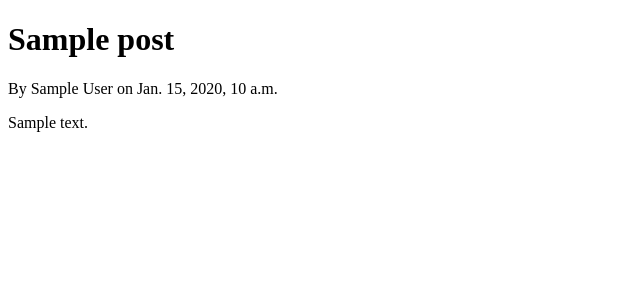
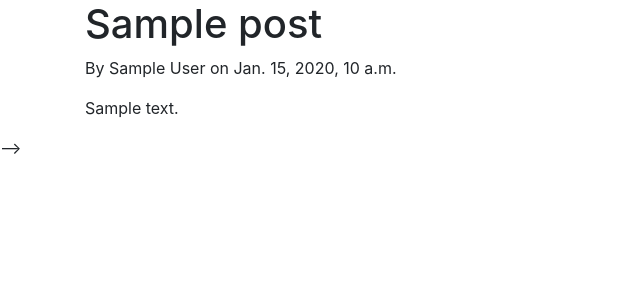
Before and after one commit to AokoMercyline/Awwards, a Django app: template awwa/templates/index.html in a window 1280 px wide. Shown: the top 300 px of the page, without its empty margins (0-640 px from the left). Run offline with Django 3.2, Linux system fonts and the light colour scheme; the template is opened without the code that fills it: most values are stand-ins (such as "Sample title", 1, 10 or a date in 2020).

Commit message:
linked bootsrap for styling page

```diff
--- a/awwa/templates/awwa/base.html
+++ b/awwa/templates/awwa/base.html
@@ -1,6 +1,13 @@
 <!DOCTYPE html>
 <html lang="en">
 <head>
+    <!-- Required meta tags -->
+    <meta charset="utf-8">
+    <meta name="viewport" content="width=device-width, initial-scale=1, shrink-to-fit=no">
+
+    <!-- Bootstrap CSS -->
+    <link rel="stylesheet" href="https://cdn.jsdelivr.net/npm/bootstrap@4.5.3/dist/css/bootstrap.min.css" integrity="sha384-TX8t27EcRE3e/ihU7zmQxVncDAy5uIKz4rEkgIXeMed4M0jlfIDPvg6uqKI2xXr2" crossorigin="anonymous">
+
    {% if title %}
     <title>Awward Home</title>
     {% else %}
@@ -9,7 +16,21 @@
     {% endif %}
 </head>
 <body>
-   {% block content %}
-   {% endblock %}
+    <div class="container">
+        {% block content %}
+        {% endblock %}
+    </div>
+
+    <!-- Optional JavaScript; choose one of the two! -->
+
+    <!-- Option 1: jQuery and Bootstrap Bundle (includes Popper) -->
+    <!-- <script src="https://code.jquery.com/jquery-3.5.1.slim.min.js" integrity="sha384-DfXdz2htPH0lsSSs5nCTpuj/zy4C+OGpamoFVy38MVBnE+IbbVYUew+OrCXaRkfj" crossorigin="anonymous"></script>
+    <script src="https://cdn.jsdelivr.net/npm/bootstrap@4.5.3/dist/js/bootstrap.bundle.min.js" integrity="sha384-ho+j7jyWK8fNQe+A12Hb8AhRq26LrZ/JpcUGGOn+Y7RsweNrtN/tE3MoK7ZeZDyx" crossorigin="anonymous"></script> -->
+
+    <!-- Option 2: jQuery, Popper.js, and Bootstrap JS -->
+    <script src="https://code.jquery.com/jquery-3.5.1.slim.min.js" integrity="sha384-DfXdz2htPH0lsSSs5nCTpuj/zy4C+OGpamoFVy38MVBnE+IbbVYUew+OrCXaRkfj" crossorigin="anonymous"></script>
+    <script src="https://cdn.jsdelivr.net/npm/popper.js@1.16.1/dist/umd/popper.min.js" integrity="sha384-9/reFTGAW83EW2RDu2S0VKaIzap3H66lZH81PoYlFhbGU+6BZp6G7niu735Sk7lN" crossorigin="anonymous"></script>
+    <script src="https://cdn.jsdelivr.net/npm/bootstrap@4.5.3/dist/js/bootstrap.min.js" integrity="sha384-w1Q4orYjBQndcko6MimVbzY0tgp4pWB4lZ7lr30WKz0vr/aWKhXdBNmNb5D92v7s" crossorigin="anonymous"></script> -->
+
 </body>
 </html>
```
